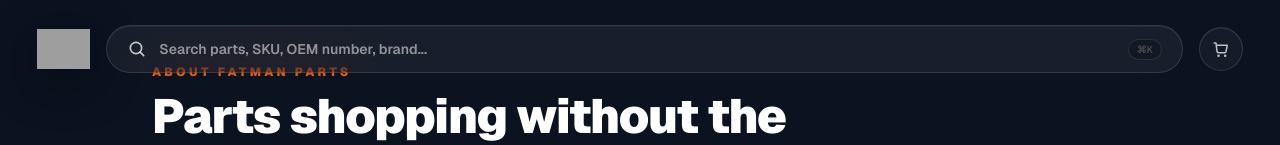
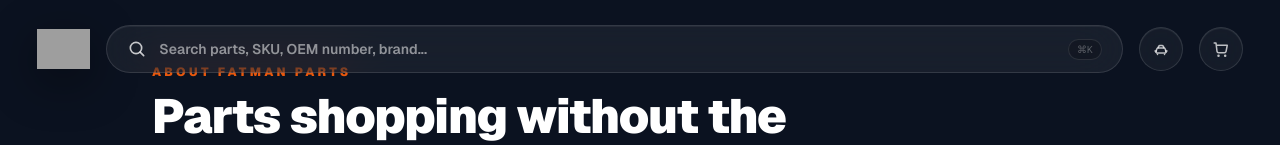
Before and after one commit to Talhakhan-pm/fatman-site, a Next.js app: page /about in a window 1280 px wide. Shown: the top 145 px of the page. Built offline with nearby package versions, Linux system fonts and the light colour scheme; grey boxes are pictures that could not be loaded.

Commit message:
Polish garage navbar and product spacing

```diff
--- a/src/app/page.tsx
+++ b/src/app/page.tsx
@@ -133,7 +133,7 @@ export default async function Home() {
                 <Link href="/about" className="inline-flex items-center gap-2 border-2 border-white/20 px-8 py-4 text-base font-bold uppercase tracking-wide text-white/60 transition-all duration-200 hover:border-[#ff6a00]/60 hover:text-white sm:text-lg">How It Works</Link>
               </div>
             </div>
-            <div className="animate-[fadeUp_0.8s_ease-out_0.3s_both] lg:col-span-5">
+            <div id="fitment-lookup" className="scroll-mt-28 animate-[fadeUp_0.8s_ease-out_0.3s_both] lg:col-span-5">
               <div className="relative border border-white/[0.08] bg-[#1a1d24] p-1"><CautionStripe /><FitmentModuleV2 /><CornerBrackets color="white/10" /></div>
             </div>
           </div>
--- a/src/components/product/product-page-client.tsx
+++ b/src/components/product/product-page-client.tsx
@@ -5,7 +5,6 @@ import Link from "next/link";
 import { useEffect } from "react";
 import { FitmentBadge } from "@/components/fitment-badge";
 import { useGarage } from "@/components/garage-provider";
-import { StickyFitmentBar } from "@/components/sticky-fitment-bar";
 import { useFitment } from "@/components/use-fitment";
 import { CompatibleProducts } from "@/components/product/compatible-products";
 import { formatPrice, type Product } from "@/lib/catalog";
@@ -35,8 +34,7 @@ export function ProductPageClient({ product }: { product: Product }) {
 
   return (
     <div className="min-h-screen bg-fatman-900 text-white">
-      <StickyFitmentBar />
-      <main className="mx-auto grid max-w-6xl gap-8 px-6 py-10 md:grid-cols-2">
+      <main className="mx-auto grid max-w-6xl gap-8 px-6 pb-10 pt-28 md:grid-cols-2 lg:pt-32">
         <div className="space-y-3 rounded-2xl border border-white/15 bg-white/5 p-6">
           <div className="relative h-80 overflow-hidden rounded-xl bg-fatman-700/60">
             {media.src ? (
--- a/src/components/site-header.tsx
+++ b/src/components/site-header.tsx
@@ -34,6 +34,17 @@ function CartIcon({ className = "" }: { className?: string }) {
   );
 }
 
+function GarageIcon({ className = "" }: { className?: string }) {
+  return (
+    <svg className={className} viewBox="0 0 24 24" fill="none" aria-hidden="true">
+      <path d="M6.8 16.8h10.4M7.8 18.7h.02M16.2 18.7h.02" stroke="currentColor" strokeWidth="1.8" strokeLinecap="round" />
+      <path d="M5.7 16.8l1-4.2a2.2 2.2 0 0 1 2.1-1.7h6.4a2.2 2.2 0 0 1 2.1 1.7l1 4.2" stroke="currentColor" strokeWidth="1.8" strokeLinejoin="round" />
+      <path d="M8.2 10.9l1-2.1a1.8 1.8 0 0 1 1.6-1h2.4a1.8 1.8 0 0 1 1.6 1l1 2.1" stroke="currentColor" strokeWidth="1.8" strokeLinejoin="round" />
+      <path d="M4.8 14.4h1.5M17.7 14.4h1.5" stroke="currentColor" strokeWidth="1.8" strokeLinecap="round" />
+    </svg>
+  );
+}
+
 export function SiteHeader() {
   const { vehicle } = useGarage();
   const { itemCount, mounted: cartMounted } = useCart();
@@ -42,7 +53,9 @@ export function SiteHeader() {
   const [query, setQuery] = useState("");
   const [results, setResults] = useState<Product[]>([]);
   const [searchState, setSearchState] = useState<SearchState>("idle");
+  const [garageOpen, setGarageOpen] = useState(false);
   const searchRef = useRef<HTMLDivElement | null>(null);
+  const garageRef = useRef<HTMLDivElement | null>(null);
   const inputRef = useRef<HTMLInputElement | null>(null);
 
   useEffect(() => {
@@ -58,7 +71,10 @@ export function SiteHeader() {
         event.preventDefault();
         setSearchOpen(true);
       }
-      if (event.key === "Escape") setSearchOpen(false);
+      if (event.key === "Escape") {
+        setSearchOpen(false);
+        setGarageOpen(false);
+      }
     }
 
     window.addEventListener("keydown", onKeyDown);
@@ -72,17 +88,21 @@ export function SiteHeader() {
   }, [searchOpen]);
 
   useEffect(() => {
-    if (!searchOpen) return;
+    if (!searchOpen && !garageOpen) return;
 
     function onPointerDown(event: PointerEvent) {
-      if (searchRef.current && !searchRef.current.contains(event.target as Node)) {
+      const target = event.target as Node;
+      if (searchRef.current && !searchRef.current.contains(target)) {
         setSearchOpen(false);
+      }
+      if (garageRef.current && !garageRef.current.contains(target)) {
+        setGarageOpen(false);
       }
     }
 
     window.addEventListener("pointerdown", onPointerDown);
     return () => window.removeEventListener("pointerdown", onPointerDown);
-  }, [searchOpen]);
+  }, [garageOpen, searchOpen]);
 
   useEffect(() => {
     if (!searchOpen) return;
@@ -120,7 +140,7 @@ export function SiteHeader() {
     <header className="fixed left-0 right-0 top-0 z-50 px-4 pt-4 sm:px-6">
       <div
         className={`mx-auto flex max-w-7xl items-center gap-3 rounded-full px-3 py-2 transition-all duration-500 sm:gap-4 ${
-          scrolled || searchOpen
+          scrolled || searchOpen || garageOpen
             ? "border border-white/10 bg-[#10141b]/72 shadow-[0_18px_70px_rgba(0,0,0,0.32)] backdrop-blur-2xl"
             : "border border-transparent bg-transparent"
         }`}
@@ -154,6 +174,53 @@ export function SiteHeader() {
           <span className="ml-3 hidden rounded-full border border-white/10 bg-black/20 px-2 py-0.5 font-mono text-[10px] text-white/30 sm:inline">⌘K</span>
           <span className="pointer-events-none absolute inset-x-5 bottom-0 h-px translate-x-[-120%] bg-gradient-to-r from-transparent via-fatman-accent to-transparent transition-transform duration-700 group-hover:translate-x-[120%]" />
         </button>
+
+        <div ref={garageRef} className="relative shrink-0">
+          <button
+            type="button"
+            onClick={() => setGarageOpen((current) => !current)}
+            className={`relative inline-flex h-11 w-11 items-center justify-center rounded-full border text-white/72 shadow-[inset_0_1px_0_rgba(255,255,255,0.06)] backdrop-blur-xl transition-all duration-300 hover:border-fatman-accent/55 hover:bg-fatman-accent/12 hover:text-white ${
+              garageOpen || vehicle ? "border-fatman-accent/45 bg-fatman-accent/12" : "border-white/12 bg-white/[0.045]"
+            }`}
+            aria-label="Garage fitment"
+            aria-expanded={garageOpen}
+          >
+            <GarageIcon className="h-5 w-5" />
+            {vehicle ? <span className="absolute right-1 top-1 h-2 w-2 rounded-full bg-fatman-accent shadow-[0_0_12px_rgba(234,88,12,0.8)]" /> : null}
+          </button>
+
+          <div
+            className={`absolute right-0 top-[calc(100%+0.75rem)] w-80 max-w-[calc(100vw-2rem)] origin-top-right overflow-hidden rounded-3xl border border-white/12 bg-[#10141b]/94 shadow-[0_28px_90px_rgba(0,0,0,0.5)] backdrop-blur-2xl transition-all duration-300 sm:w-96 ${
+              garageOpen ? "translate-y-0 scale-100 opacity-100" : "pointer-events-none -translate-y-2 scale-[0.96] opacity-0"
+            }`}
+          >
+            <div className="relative p-5 sm:p-6">
+              <div className="pointer-events-none absolute inset-0 bg-[radial-gradient(circle_at_25%_0%,rgba(234,88,12,0.22),transparent_42%)]" />
+              <div className="relative">
+                <p className="text-[10px] font-black uppercase tracking-[0.24em] text-fatman-accent">Garage</p>
+                {vehicle ? (
+                  <>
+                    <p className="mt-2 text-2xl font-black leading-tight text-white">{formatCompactVehicleLabel(vehicle)}</p>
+                    <p className="mt-1 text-xs font-semibold uppercase tracking-wide text-white/35">{formatVehicleLabel(vehicle)}</p>
+                  </>
+                ) : (
+                  <>
+                    <p className="mt-2 text-2xl font-black leading-tight text-white">No vehicle selected</p>
+                    <p className="mt-3 text-sm leading-relaxed text-white/55">Add your ride before you shop for smarter fitment warnings.</p>
+                  </>
+                )}
+                <div className="mt-5 grid gap-2 sm:grid-cols-2">
+                  <Link href="/#fitment-lookup" onClick={() => setGarageOpen(false)} className="rounded-2xl bg-fatman-accent px-4 py-3 text-center text-sm font-black text-fatman-900 transition hover:bg-fatman-accent-hover">
+                    {vehicle ? "Update vehicle" : "Select vehicle"}
+                  </Link>
+                  <Link href="/category" onClick={() => setGarageOpen(false)} className="rounded-2xl border border-white/10 bg-white/[0.04] px-4 py-3 text-center text-sm font-bold text-white/70 transition hover:bg-white/10 hover:text-white">
+                    Browse parts
+                  </Link>
+                </div>
+              </div>
+            </div>
+          </div>
+        </div>
 
         <Link
           href="/cart"
```
